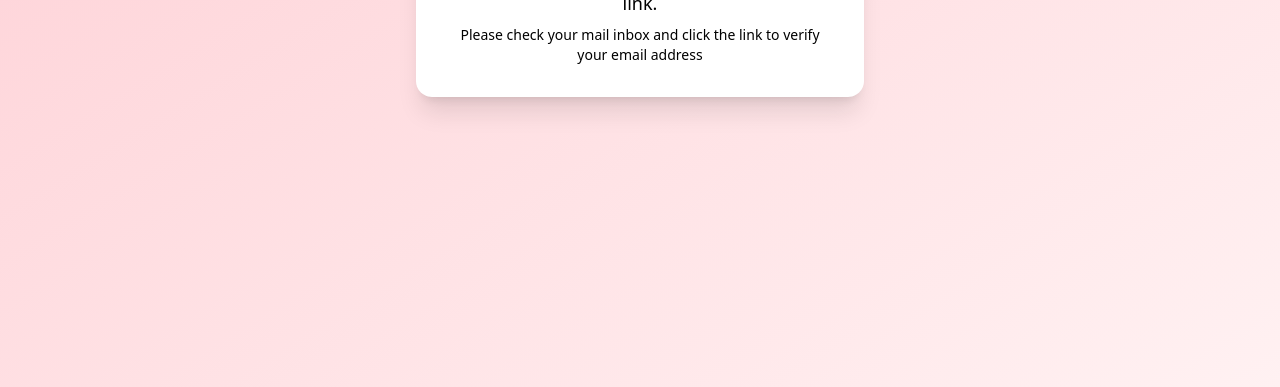
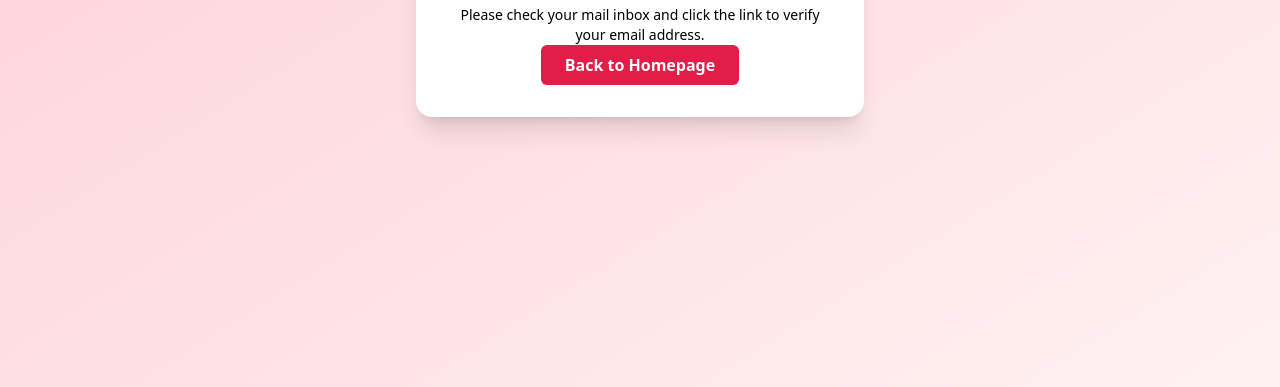
Before and after one commit to archanamd12/VerifyMe, a plain HTML site: page thank.html in a window 1280 px wide. Shown: the part 413-800 px from the top of the page. Drawn offline with nearby package versions, Linux system fonts and the light colour scheme.

Commit message:
Update thank.html

```diff
--- a/thank.html
+++ b/thank.html
@@ -15,9 +15,14 @@
     <p class="text-black-700 text-lg">
       We've sent you an email with a verification link.
     </p>
-
     <p class="text-sm text-black-500 mt-2">
-      Please check your mail inbox and click the link to verify your email address </p>
+      Please check your mail inbox and click the link to verify your email address.
+    </p>
+    <a
+      href="/"
+      class="inline-block bg-rose-600 hover:bg-rose-700 text-white font-semibold py-2 px-6 rounded-md transition duration-300">
+      Back to Homepage
+    </a>
   </div>
 </body>
 </html>
```
